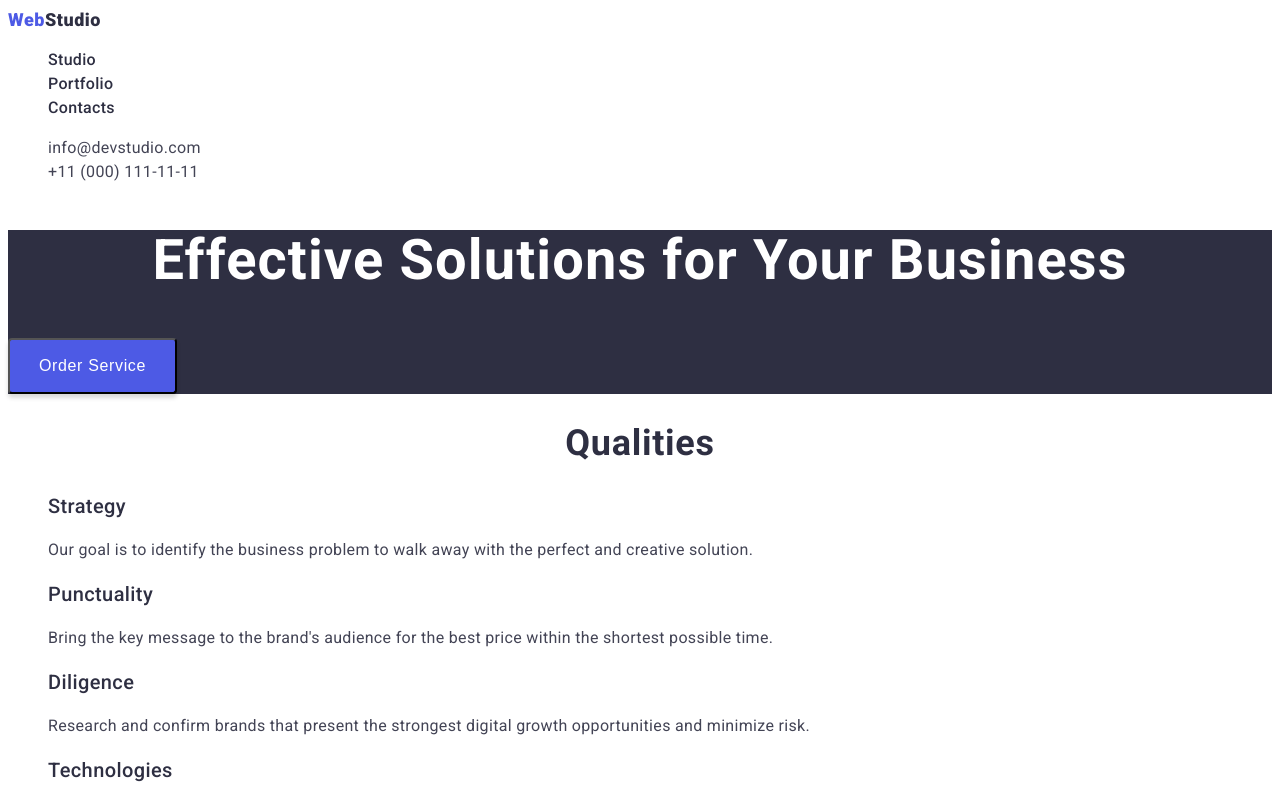
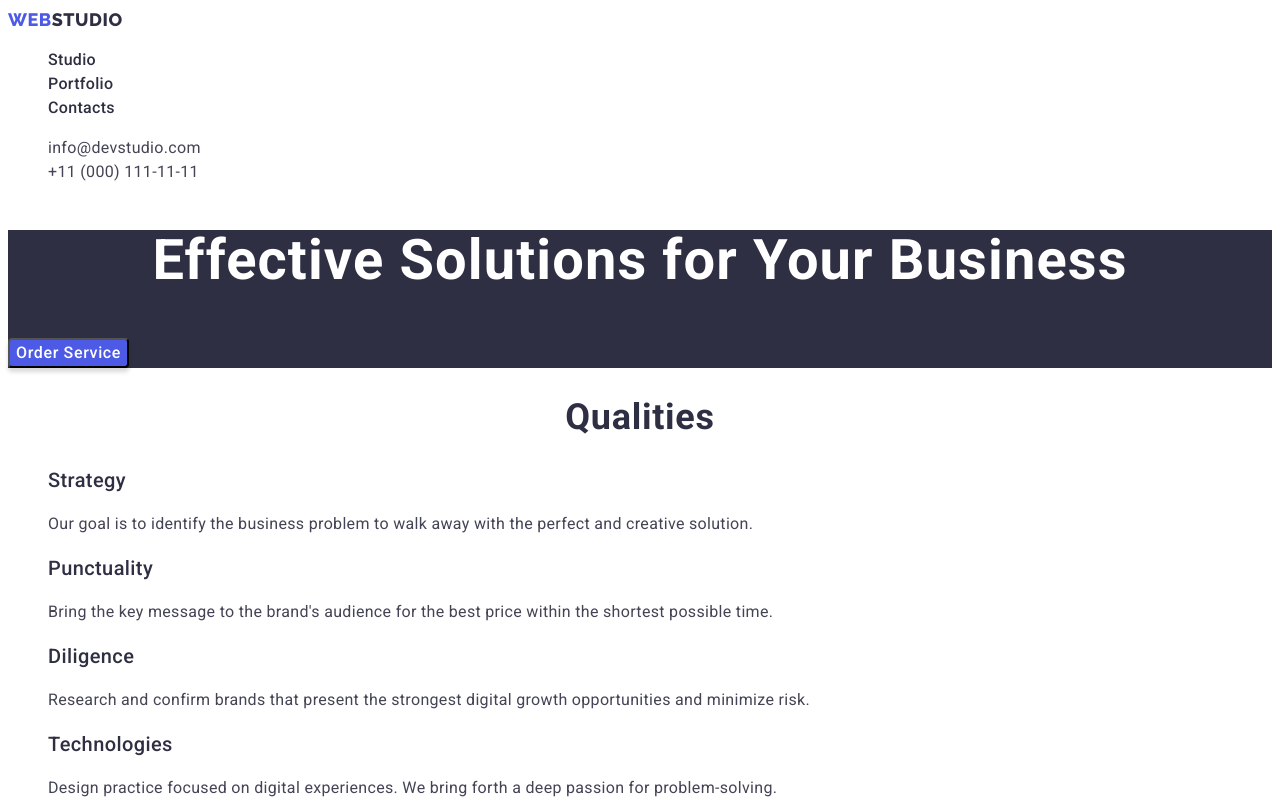
Before and after one commit to ant0nvasyliev/goit-markup-hw-02, a plain HTML site: page index.html in a window 1280 px wide. Shown: the top 799 px of the page. Drawn offline with Linux system fonts and the light colour scheme.

Commit message:
attempt3

```diff
--- a/css/style.css
+++ b/css/style.css
@@ -17,12 +17,13 @@ color: var(--primary-text-color);
 
 .logo-web {
 text-decoration: none;
-font-family: 'Raleway' sans-serif;
+font-family: 'Raleway', sans-serif;
 font-weight: 800;
 font-size: 18px;
 letter-spacing: 0.03em;
 line-height: 1.33;
 color: var(--logo-web-color);
+text-transform: uppercase;
 }
 
 .studio-header {
@@ -84,6 +85,7 @@ color: var(--hero-text-color);
 }
 
 .hero-button {
+font-family: 'Roboto', sans-serif;
 font-weight: 500;
 font-size: 16px;
 line-height: 1.5;
@@ -91,10 +93,6 @@ letter-spacing: 0.04em;
 cursor: pointer;
 color: var(--hero-text-color);
 background: var(--logo-web-color);
-width: 169px;
-height: 56px;
-left: 636px;
-top: 428px;
 box-shadow: 0px 4px 4px rgba(0, 0, 0, 0.15);
 border-radius: 4px;
 }
@@ -118,7 +116,6 @@ text-align: center;
 }
 
 .section-subtitle {
-text-decoration: none;
 font-weight: 500;
 font-size: 20px;
 line-height: 1.2;
@@ -141,7 +138,6 @@ color: var(--logo-web-color);
 background: var(--filter-button-backgruond-color);
 border-radius: 4px;
 border: 1px solid var(--filter-butto-border-color);
-box-sizing: border-box;
 }
 
 .filter-button:hover,
@@ -160,4 +156,5 @@ font-size: 16px;
 line-height: 1.5;
 letter-spacing: 0.02em;
 color: var(--footer-text-color);
+text-transform: uppercase;
 }
```
